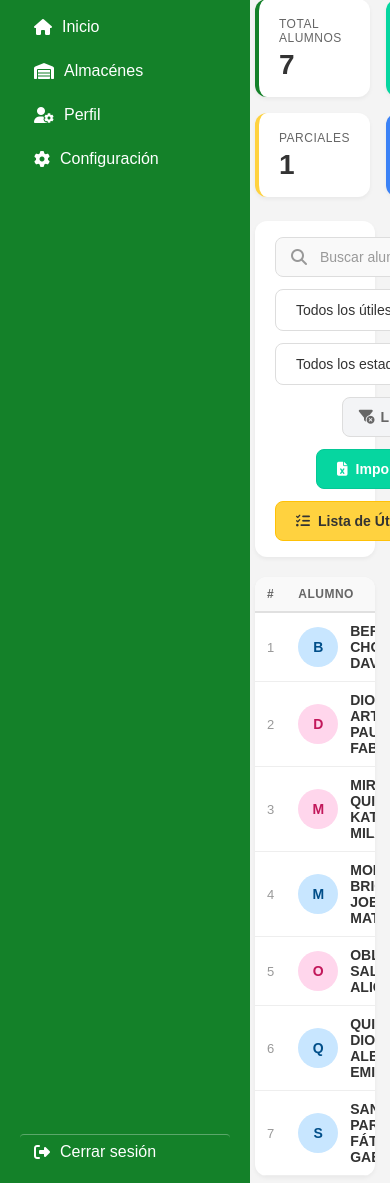
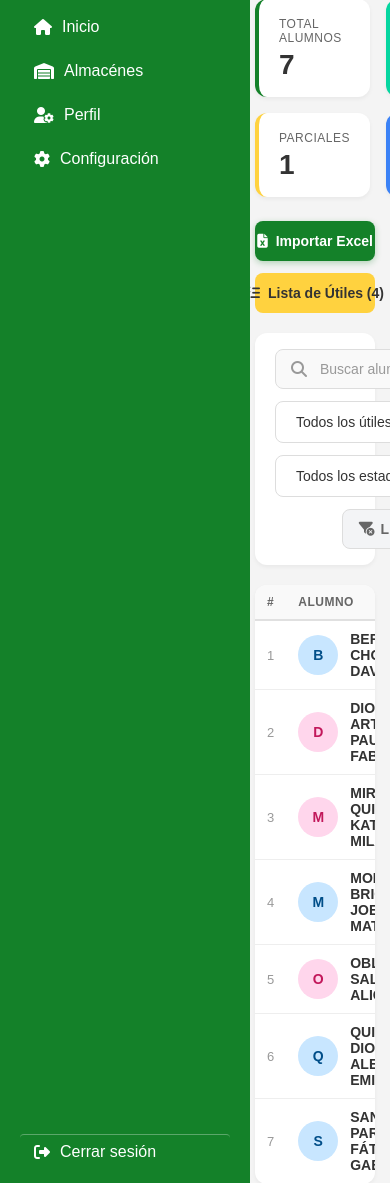
Before and after one commit to MauricioRoMenacho/SR_portal, a Django app: page /entrega-utiles/salones/7/ in a window 390 px wide. Shown: the part 120-1303 px from the top of the page. Run offline with Django 5.2, Linux system fonts and the light colour scheme; data comes from the database, SQL or seed files in the repository.

Commit message:
BOTON IMPORTAR EXCEL
.

```diff
--- a/templates/almacenes/almutiles/Entrega_Utiles/detalle_salon.html
+++ b/templates/almacenes/almutiles/Entrega_Utiles/detalle_salon.html
@@ -57,17 +57,72 @@
     .stat-label { font-size: 12px; color: #666; font-weight: 500; text-transform: uppercase; letter-spacing: 0.5px; margin-bottom: 6px; }
     .stat-value { font-size: 28px; font-weight: 700; color: #333; line-height: 1; }
 
+    /* ==================== BOTONES DE ACCIÓN (JUSTO DEBAJO DE STATS) ==================== */
+    .action-buttons-container {
+        display: flex;
+        gap: 12px;
+        margin-bottom: 20px;
+        flex-wrap: wrap;
+    }
+
+    .btn-import-excel {
+        background: #148129;
+        color: white;
+        border: none;
+        padding: 12px 24px;
+        border-radius: 8px;
+        font-size: 14px;
+        font-weight: 600;
+        cursor: pointer;
+        display: inline-flex;
+        align-items: center;
+        gap: 8px;
+        transition: all 0.3s;
+        text-decoration: none;
+        white-space: nowrap;
+        font-family: inherit;
+        box-shadow: 0 2px 6px rgba(20, 129, 41, 0.3);
+    }
+    .btn-import-excel:hover {
+        background: #106020;
+        transform: translateY(-2px);
+        box-shadow: 0 4px 12px rgba(20, 129, 41, 0.4);
+    }
+
+    .btn-lista-utiles {
+        background: #ffd23f;
+        color: #333;
+        border: none;
+        padding: 12px 24px;
+        border-radius: 8px;
+        font-size: 14px;
+        font-weight: 600;
+        cursor: pointer;
+        display: inline-flex;
+        align-items: center;
+        gap: 8px;
+        transition: all 0.3s;
+        text-decoration: none;
+        white-space: nowrap;
+        font-family: inherit;
+    }
+    .btn-lista-utiles:hover {
+        background: #ffc107;
+        color: #fff;
+        transform: translateY(-2px);
+        box-shadow: 0 4px 8px rgba(255,193,7,0.3);
+    }
+
     /* ==================== TOOLBAR ==================== */
     .toolbar {
         background: white; padding: 16px 20px; border-radius: 12px;
         box-shadow: 0 2px 4px rgba(0,0,0,0.05);
         margin-bottom: 20px;
         display: flex; flex-wrap: wrap; gap: 12px;
-        align-items: center; justify-content: space-between;
+        align-items: center;
     }
 
     .toolbar-left { display: flex; gap: 12px; flex: 1; flex-wrap: wrap; align-items: center; }
-    .toolbar-right { display: flex; gap: 10px; }
 
     .search-wrapper { position: relative; flex: 1; min-width: 240px; max-width: 360px; }
     .search-wrapper i { position: absolute; left: 1rem; top: 50%; transform: translateY(-50%); color: #999; }
@@ -95,9 +150,6 @@
         outline: none;
         border-color: #148129;
         box-shadow: 0 0 0 3px rgba(20,129,41,0.1);
-    }
-    .filter-select option {
-        padding: 8px;
     }
 
     .btn-clear-filters {
@@ -128,39 +180,9 @@
     }
     .btn-primary { background: #148129; color: white; box-shadow: 0 2px 4px rgba(20,129,41,0.2); }
     .btn-primary:hover { background: #106020; transform: translateY(-2px); box-shadow: 0 4px 8px rgba(20,129,41,0.3); }
-    .btn-primary:active { transform: translateY(0); }
 
     .btn-secondary { background: white; color: #333; border: 1px solid #ddd; }
     .btn-secondary:hover { background: #f1f8f4; border-color: #148129; color: #148129; }
-
-    .btn-warning { background: #ffd23f; color: #333; border: 1px solid #ffc107; }
-    .btn-warning:hover { background: #ffc107; color: #fff; transform: translateY(-2px); box-shadow: 0 4px 8px rgba(255,193,7,0.3); }
-
-    .btn-success { background: #06d6a0; color: white; border: 1px solid #05c896; }
-    .btn-success:hover { background: #05c896; transform: translateY(-2px); box-shadow: 0 4px 8px rgba(6,214,160,0.3); }
-
-    .btn-import-excel {
-        background: #06d6a0;
-        color: white;
-        border: 1px solid #05c896;
-        padding: 11px 20px;
-        border-radius: 8px;
-        font-size: 14px;
-        font-weight: 600;
-        cursor: pointer;
-        display: inline-flex;
-        align-items: center;
-        gap: 8px;
-        transition: all 0.25s;
-        text-decoration: none;
-        white-space: nowrap;
-        font-family: inherit;
-    }
-    .btn-import-excel:hover {
-        background: #05c896;
-        transform: translateY(-2px);
-        box-shadow: 0 4px 8px rgba(6,214,160,0.3);
-    }
 
     /* ==================== MODAL ==================== */
     .modal-overlay {
@@ -243,7 +265,7 @@
         justify-content: flex-end;
     }
 
-    /* ==================== UPLOAD AREA (dentro del modal) ==================== */
+    /* ==================== UPLOAD AREA ==================== */
     .upload-area {
         border: 2px dashed #ddd; border-radius: 12px;
         padding: 40px 20px; text-align: center;
@@ -307,7 +329,6 @@
     .data-table tbody tr:hover { background: #f1f8f4; }
     .data-table td { padding: 14px 18px; font-size: 14px; color: #333; }
 
-    /* Celdas especificas */
     .alumno-cell { display: flex; align-items: center; gap: 12px; }
     .alumno-avatar {
         width: 40px; height: 40px; border-radius: 50%;
@@ -373,6 +394,8 @@
     /* ==================== RESPONSIVE ==================== */
     @media (max-width: 768px) {
         .almacenes-container { padding: 15px; }
+        .action-buttons-container { flex-direction: column; }
+        .btn-import-excel, .btn-lista-utiles { width: 100%; justify-content: center; }
         .toolbar { flex-direction: column; align-items: stretch; }
         .toolbar-left { flex-direction: column; }
         .search-wrapper { max-width: 100%; }
@@ -429,7 +452,19 @@
         </div>
     </div>
 
-    <!-- TOOLBAR -->
+    <!-- ============================================ -->
+    <!-- BOTONES DE ACCIÓN - JUSTO DEBAJO DE STATS -->
+    <!-- ============================================ -->
+    <div class="action-buttons-container">
+        <button class="btn-import-excel" id="btnAbrirModal" title="Importar alumnos desde Excel">
+            <i class="fa-solid fa-file-excel"></i> Importar Excel
+        </button>
+        <a href="{% url 'lista_utiles' salon.pk %}" class="btn-lista-utiles" title="Gestionar lista de útiles">
+            <i class="fa-solid fa-list-check"></i> Lista de Útiles ({{ total_utiles|default:0 }})
+        </a>
+    </div>
+
+    <!-- TOOLBAR CON FILTROS -->
     <div class="toolbar">
         <div class="toolbar-left">
             <div class="search-wrapper">
@@ -437,7 +472,6 @@
                 <input type="text" class="search-input" placeholder="Buscar alumno por nombre o DNI..." id="searchInput">
             </div>
 
-            <!-- Filtro por Útil -->
             <select class="filter-select" id="filterUtil">
                 <option value="">Todos los útiles</option>
                 {% for util in utiles %}
@@ -445,7 +479,6 @@
                 {% endfor %}
             </select>
 
-            <!-- Filtro por Estado -->
             <select class="filter-select" id="filterEstado">
                 <option value="">Todos los estados</option>
                 <option value="completo">Completo</option>
@@ -454,20 +487,9 @@
                 <option value="sin_lista">Sin lista</option>
             </select>
 
-            <!-- Botón limpiar filtros -->
             <button class="btn-clear-filters" id="btnClearFilters">
                 <i class="fa-solid fa-filter-circle-xmark"></i> Limpiar
             </button>
-
-            <!-- Botón Importar Excel -->
-            <button class="btn btn-import-excel" id="btnAbrirModal" title="Importar alumnos desde Excel">
-                <i class="fa-solid fa-file-excel"></i> Importar Excel
-            </button>
-        </div>
-        <div class="toolbar-right">
-            <a href="{% url 'lista_utiles' salon.pk %}" class="btn btn-warning" title="Gestionar lista de útiles">
-                <i class="fa-solid fa-list-check"></i> Lista de Útiles ({{ total_utiles|default:0 }})
-            </a>
         </div>
     </div>
 
@@ -585,7 +607,6 @@
             <form method="post" action="{% url 'importar_excel_alumnos' salon.pk %}" enctype="multipart/form-data" id="uploadForm">
                 {% csrf_token %}
 
-                <!-- Área de carga -->
                 <div class="upload-area" id="uploadArea" onclick="document.getElementById('fileInput').click()">
                     <input type="file" name="archivo_excel" id="fileInput" accept=".xlsx,.xls" class="file-input-hidden">
                     <i class="fa-solid fa-cloud-arrow-up"></i>
@@ -594,7 +615,6 @@
                     <p style="font-size: 12px; color: #bbb; margin-top: 10px;">Solo archivos .xlsx o .xls</p>
                 </div>
 
-                <!-- Vista previa del archivo seleccionado -->
                 <div class="file-selected" id="fileSelected">
                     <i class="fa-solid fa-file-excel"></i>
                     <div class="file-info">
@@ -628,7 +648,7 @@
 
 <script>
     // =========================================================================
-    // MODAL - ABRIR / CERRAR
+    // MODAL
     // =========================================================================
     const modalImportar = document.getElementById('modalImportar');
     const btnAbrirModal = document.getElementById('btnAbrirModal');
@@ -643,7 +663,6 @@
     btnCerrarModal.addEventListener('click', () => modalImportar.classList.remove('active'));
     btnCancelar.addEventListener('click', () => modalImportar.classList.remove('active'));
 
-    // Cerrar al hacer clic fuera del modal
     modalImportar.addEventListener('click', (e) => {
         if (e.target === modalImportar) {
             modalImportar.classList.remove('active');
@@ -651,7 +670,7 @@
     });
 
     // =========================================================================
-    // MANEJO DE ARCHIVOS
+    // ARCHIVOS
     // =========================================================================
     const uploadArea = document.getElementById('uploadArea');
     const fileInput = document.getElementById('fileInput');
@@ -662,28 +681,21 @@
     const btnConfirmar = document.getElementById('btnConfirmar');
     const uploadForm = document.getElementById('uploadForm');
 
-    // Al seleccionar archivo
     fileInput.addEventListener('change', function() {
         const file = this.files[0];
-        if (file) {
-            mostrarArchivoSeleccionado(file);
-        }
+        if (file) mostrarArchivoSeleccionado(file);
     });
 
-    // Drag & Drop
     uploadArea.addEventListener('dragover', (e) => {
         e.preventDefault();
         uploadArea.classList.add('dragover');
     });
 
-    uploadArea.addEventListener('dragleave', () => {
-        uploadArea.classList.remove('dragover');
-    });
+    uploadArea.addEventListener('dragleave', () => uploadArea.classList.remove('dragover'));
 
     uploadArea.addEventListener('drop', (e) => {
         e.preventDefault();
         uploadArea.classList.remove('dragover');
-
         const file = e.dataTransfer.files[0];
         if (file && (file.name.endsWith('.xlsx') || file.name.endsWith('.xls'))) {
             const dt = new DataTransfer();
@@ -701,10 +713,7 @@
         btnConfirmar.disabled = false;
     }
 
-    // Quitar archivo
-    btnRemoveFile.addEventListener('click', () => {
-        resetearModal();
-    });
+    btnRemoveFile.addEventListener('click', () => resetearModal());
 
     function resetearModal() {
         fileInput.value = '';
@@ -713,14 +722,10 @@
         btnConfirmar.disabled = true;
     }
 
-    // Confirmar importación
     btnConfirmar.addEventListener('click', () => {
-        if (fileInput.files.length > 0) {
-            uploadForm.submit();
-        }
+        if (fileInput.files.length > 0) uploadForm.submit();
     });
 
-    // Formatear tamaño de archivo
     function formatearTamano(bytes) {
         if (bytes === 0) return '0 Bytes';
         const k = 1024;
@@ -745,7 +750,7 @@
     });
 
     // =========================================================================
-    // ACTUALIZAR ALUMNO VIA AJAX (después de editar entregas)
+    // ACTUALIZAR ALUMNO
     // =========================================================================
     async function actualizarDatosAlumno(alumnoId) {
         try {
@@ -753,13 +758,11 @@
             const data = await response.json();
 
             if (data.ok) {
-                // Actualizar badge visual
                 const statusContainer = document.getElementById(`status-container-${alumnoId}`);
                 if (statusContainer) {
                     statusContainer.innerHTML = generarBadgeEstado(data.estado, data.progreso);
                 }
 
-                // Actualizar data attributes para que los filtros funcionen
                 const row = document.getElementById(`row-${alumnoId}`);
                 if (row) {
                     row.setAttribute('data-estado', data.estado);
@@ -771,16 +774,12 @@
                 actualizarEstadisticas();
             }
         } catch (error) {
-            console.error('Error al actualizar datos del alumno:', error);
+            console.error('Error:', error);
             location.reload();
         }
     }
 
-    // =========================================================================
-    // GENERAR BADGE — progreso siempre como X/Y (suma de cantidades)
-    // =========================================================================
     function generarBadgeEstado(estado, progreso) {
-        // progreso viene del backend como "X/Y" directo, ej: "4/6"
         if (!progreso) progreso = '0/0';
 
         const badges = {
@@ -794,7 +793,7 @@
     }
 
     // =========================================================================
-    // SISTEMA DE FILTROS
+    // FILTROS
     // =========================================================================
     const searchInput   = document.getElementById('searchInput');
     const filterUtil    = document.getElementById('filterUtil');
@@ -802,34 +801,25 @@
     const btnClearFilters = document.getElementById('btnClearFilters');
 
     function aplicarFiltros() {
-        const searchTerm        = searchInput.value.toLowerCase();
-        const utilSeleccionado  = filterUtil.value;          // PK del util o ""
-        const estadoSeleccionado = filterEstado.value;       // "completo"|"parcial"|"no_entrego"|"sin_lista" o ""
+        const searchTerm = searchInput.value.toLowerCase();
+        const utilSeleccionado = filterUtil.value;
+        const estadoSeleccionado = filterEstado.value;
 
         const filas = document.querySelectorAll('.data-table tbody tr[data-alumno-id]');
 
         filas.forEach(fila => {
             let mostrar = true;
 
-            // --- Filtro de búsqueda (nombre o DNI) ---
             if (searchTerm) {
                 const textoFila = fila.textContent.toLowerCase();
-                if (!textoFila.includes(searchTerm)) {
-                    mostrar = false;
-                }
+                if (!textoFila.includes(searchTerm)) mostrar = false;
             }
 
-            // --- Filtro por estado GLOBAL del alumno (sin util específico) ---
-            // Solo se aplica cuando NO hay util seleccionado
             if (estadoSeleccionado && !utilSeleccionado && mostrar) {
                 const estadoFila = fila.getAttribute('data-estado');
-                if (estadoFila !== estadoSeleccionado) {
-                    mostrar = false;
-                }
+                if (estadoFila !== estadoSeleccionado) mostrar = false;
             }
 
-            // --- Filtro por util específico ---
-            // Cuando hay util seleccionado, filtra por el estado de ese util en particular
             if (utilSeleccionado && mostrar) {
                 const entregasJson = fila.getAttribute('data-entregas');
                 if (entregasJson) {
@@ -838,10 +828,8 @@
                         const entregaUtil = entregas.find(e => String(e.util_id) === String(utilSeleccionado));
 
                         if (!entregaUtil) {
-                            // El alumno no tiene ese util asignado
                             mostrar = false;
                         } else if (estadoSeleccionado) {
-                            // Determinar estado de ese util específico según sus cantidades
                             let estadoUtil;
                             if (entregaUtil.cantidad_entregada === 0) {
                                 estadoUtil = 'no_entrego';
@@ -851,12 +839,10 @@
                                 estadoUtil = 'completo';
                             }
 
-                            if (estadoUtil !== estadoSeleccionado) {
-                                mostrar = false;
-                            }
+                            if (estadoUtil !== estadoSeleccionado) mostrar = false;
                         }
                     } catch (e) {
-                        console.error('Error parseando entregas:', e);
+                        console.error('Error:', e);
                     }
                 }
             }
@@ -867,21 +853,19 @@
         actualizarEstadisticas();
     }
 
-    // Event listeners para filtros
     searchInput.addEventListener('input', aplicarFiltros);
     filterUtil.addEventListener('change', aplicarFiltros);
     filterEstado.addEventListener('change', aplicarFiltros);
 
-    // Limpiar filtros
     btnClearFilters.addEventListener('click', function() {
-        searchInput.value  = '';
-        filterUtil.value   = '';
+        searchInput.value = '';
+        filterUtil.value = '';
         filterEstado.value = '';
         aplicarFiltros();
     });
 
     // =========================================================================
-    // ELIMINAR ALUMNO (AJAX)
+    // ELIMINAR ALUMNO
     // =========================================================================
     function eliminarAlumno(alumnoId, nombre) {
         if (!confirm(`¿Eliminar a ${nombre}? Esta acción no se puede deshacer.`)) return;
@@ -897,42 +881,36 @@
                 actualizarEstadisticas();
             }
         })
-        .catch(() => alert('Error al eliminar. Recarga la página.'));
+        .catch(() => alert('Error al eliminar.'));
     }
 
     // =========================================================================
-    // ESTADÍSTICAS EN TIEMPO REAL
-    // Lee el data-estado de cada fila visible → no depende del texto del badge
+    // ESTADÍSTICAS
     // =========================================================================
     function actualizarEstadisticas() {
         const filas = document.querySelectorAll('.data-table tbody tr[data-alumno-id]');
-        let totalAlumnos  = 0;
+        let totalAlumnos = 0;
         let totalCompletos = 0;
         let totalParciales = 0;
         let totalPendientes = 0;
 
         filas.forEach(fila => {
-            // Solo contar filas visibles
             if (fila.style.display === 'none') return;
 
             totalAlumnos++;
             const estado = fila.getAttribute('data-estado');
 
-            if (estado === 'completo')    totalCompletos++;
+            if (estado === 'completo') totalCompletos++;
             else if (estado === 'parcial') totalParciales++;
             else if (estado === 'no_entrego') totalPendientes++;
-            // 'sin_lista' no se cuenta en ningún contador específico
         });
 
-        document.getElementById('stat-total').textContent      = totalAlumnos;
-        document.getElementById('stat-completos').textContent  = totalCompletos;
-        document.getElementById('stat-parciales').textContent  = totalParciales;
+        document.getElementById('stat-total').textContent = totalAlumnos;
+        document.getElementById('stat-completos').textContent = totalCompletos;
+        document.getElementById('stat-parciales').textContent = totalParciales;
         document.getElementById('stat-pendientes').textContent = totalPendientes;
     }
 
-    // =========================================================================
-    // UTILIDAD: CSRF Token
-    // =========================================================================
     function getCsrfToken() {
         const match = document.cookie.match(/csrftoken=([^;]+)/);
         return match ? match[1] : '';
```
